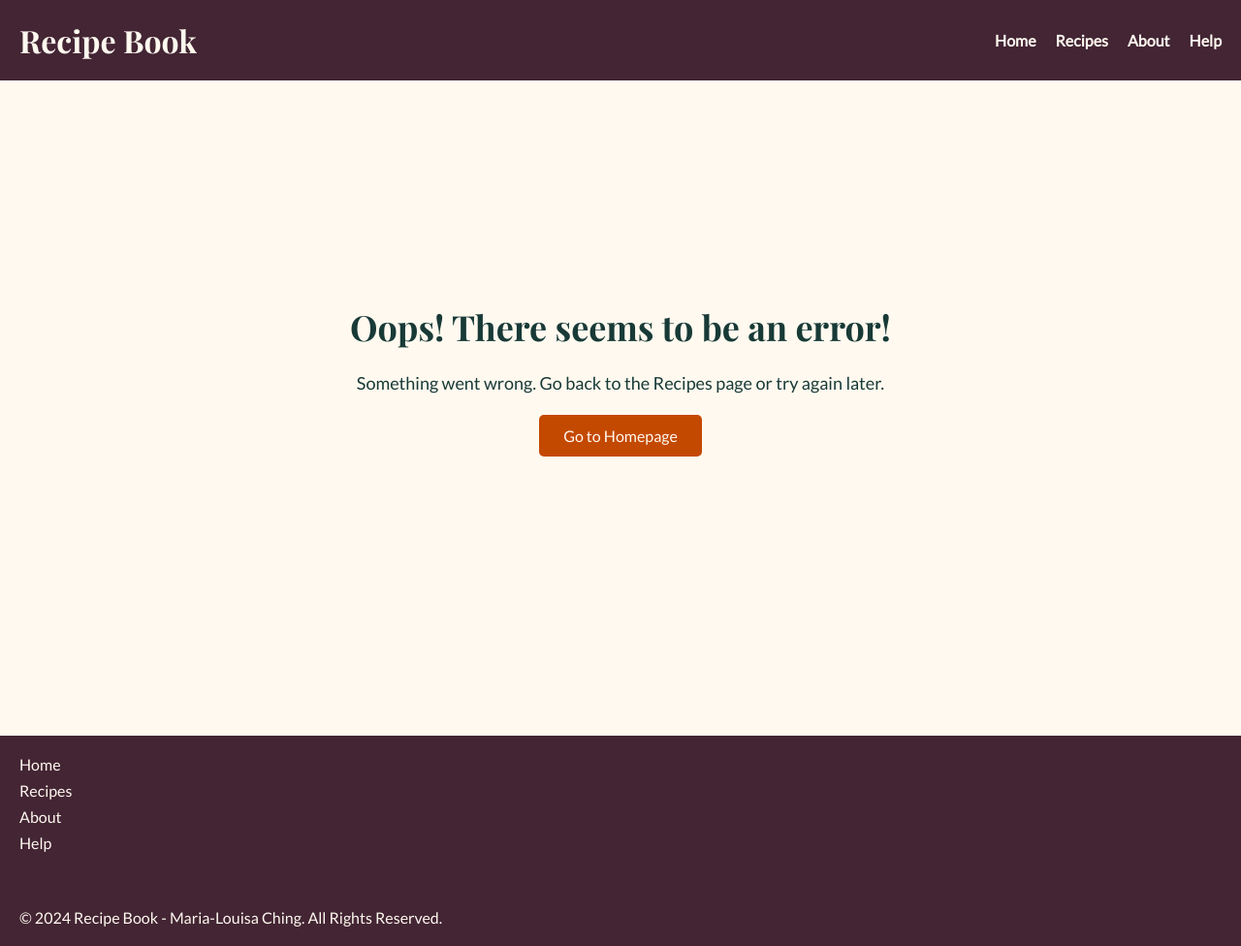
After one commit to mjc498/idm232-mjc498, a PHP site: page /error.html in a window 1280 px wide. The commit adds this page. Shown: the whole page at 97% size. Run offline with PHP 8.4, Linux system fonts and the light colour scheme.

Commit message:
❕error

```diff
--- /dev/null
+++ b/error.html
@@ -0,0 +1,64 @@
+<!DOCTYPE html>
+<html lang="en">
+<head>
+    <meta charset="UTF-8">
+    <meta name="viewport" content="width=device-width, initial-scale=1.0">
+    <title>error</title>
+    <link rel="stylesheet" href="recipes.css">
+</head>
+<body>
+
+<!-- navigation bar -->
+    <header>
+        <div class="logo">
+            <h1>Recipe Book</h1>
+        </div>
+        <nav>
+            <ul id="nav-list">
+                <li><a href="index.html">Home</a></li>
+                <li><a href="recipes.html">Recipes</a></li>
+                <li><a href="about.html">About</a></li>
+                <li><a href="help.html">Help</a></li>
+            </ul>
+            <!-- Hamburger Menu Icon -->
+            <div class="hamburger" id="hamburger">
+                <span></span>
+                <span></span>
+                <span></span>
+            </div>
+        </nav>
+    </header>
+
+<!-- recipes -->
+    <div class="error-page">
+        <h1>Oops! There seems to be an error!</h1>
+        <p>Something went wrong. Go back to the Recipes page or try again later.</p>
+        <a href="recipes.html">Go to Homepage</a>
+    </div>
+
+<!-- footer -->
+<footer>
+    <div class="footer-links">
+        <ul>
+            <li><a href="index.html">Home</a></li>
+            <li><a href="recipes.html">Recipes</a></li>
+            <li><a href="about.html">About</a></li>
+            <li><a href="help.html">Help</a></li>
+        </ul>
+        <p>&copy; 2024 Recipe Book - Maria-Louisa Ching. All Rights Reserved.</p>
+    </div>
+</footer>
+
+<!-- script -->
+<script>
+    const hamburger = document.getElementById('hamburger');
+    const navList = document.getElementById('nav-list');
+
+    hamburger.addEventListener('click', () => {
+        hamburger.classList.toggle('active');
+        navList.classList.toggle('active');
+    });
+</script>
+
+</body>
+</html>
--- a/recipes.css
+++ b/recipes.css
@@ -533,11 +533,7 @@ h2 {
     line-height: 1.6;
 }
 
-@media (min-width: 600px) and (max-width: 1024px) {
-    .recipe-card {
-        width: 45%; /* Widen the cards to take more space on tablet screens */
-    }
-}
+/* RECIPES - FILTERS */
 
 /* RECIPES - PAGES */
 .pages {
@@ -658,3 +654,39 @@ h2 {
     margin-bottom: 20px;
     list-style-type: none;
 }
+
+/* ERROR PAGE */
+.error-page {
+    text-align: center;
+    padding: 50px;
+    border-radius: 10px;
+    color: var(--secondary-bg-color);
+    margin-top: 180px;
+    width: auto;
+}
+
+.error-page h1 {
+    font-size: 36px;
+    font-family: 'playfair-display', serif;
+    margin-bottom: 20px;
+}
+
+.error-page p {
+    font-size: 18px;
+    margin-bottom: 30px;
+    line-height: 1.6;
+}
+
+.error-page a {
+    padding: 12px 25px;
+    background-color: var(--accent-color);
+    color: var(--primary-bg-color);
+    text-decoration: none;
+    border-radius: 5px;
+    transition: background-color 0.3s ease;
+}
+
+.error-page a:hover {
+    background-color: var(--primary-bg-color);
+    color: var(--accent-color);
+}
```
Also changed, not shown: recipes.html (+22 -2 lines).
